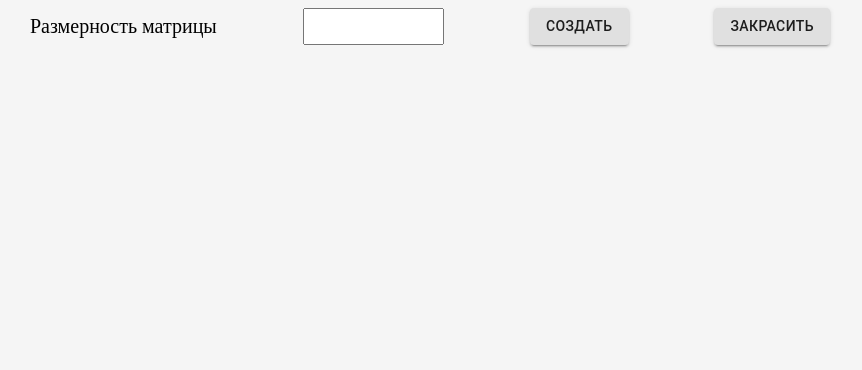
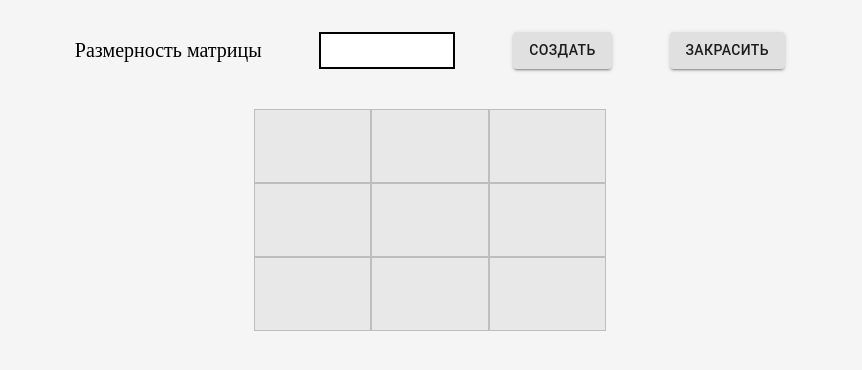
Before and after one commit to SamsonAvakyan/react-game, a React app: page / in a window 1280 px wide. Both pictures are taken after a click on the button "СОЗДАТЬ". Shown: the whole page, without its empty margins (210-1072 px from the left). Built offline with nearby package versions, Linux system fonts and the light colour scheme.

Commit message:
changed styles, refactoring

```diff
--- a/src/components/App.js
+++ b/src/components/App.js
@@ -3,8 +3,8 @@ import React, { useState } from 'react'
 import Button from '@material-ui/core/Button'
 import PlayingField from '../redux/containers/PlayingField'
 
-const App = ({ addCells, cells }) => {
-  const [value, setValue] = useState('')
+const App = ({ addCells, paintCell, cells }) => {
+  const [value, setValue] = useState('3')
 
   const handleSubmit = (e) => {
     e.preventDefault()
@@ -21,19 +21,19 @@ const App = ({ addCells, cells }) => {
       <header className="header">
         <span className="size">Размерность матрицы</span>
         <input
-          className="input"
           type="number"
           min={3}
           max={9}
           onChange={(e) => setValue(e.target.value)}
           value={value}
           required
-          pattern="[0-9]{1}"
         />
         <Button variant="contained" onClick={handleSubmit} type="submit">
           Создать
         </Button>
-        <Button variant="contained">Закрасить</Button>
+        <Button variant="contained" onClick={() => paintCell()}>
+          Закрасить
+        </Button>
       </header>
 
       <PlayingField count={value} cells={cells} />
--- a/src/components/Cell/index.js
+++ b/src/components/Cell/index.js
@@ -2,10 +2,14 @@ import React from 'react'
 
 import './style.css'
 
-const Cell = ({ num, visibilityCell, isActive }) => {
+const Cell = ({ num, visibilityCell, isActive, isPainted }) => {
   return (
-    <div className="row__cell cell" onClick={visibilityCell}>
-      <span className={'cell__num ' + isActive}>{num}</span>
+    <div
+      className={
+        'row__cell ' + (isActive ? isActive + ' ' + isPainted : isActive)
+      }
+      onClick={visibilityCell}>
+      <span>{num}</span>
     </div>
   )
 }
--- a/src/components/Cell/style.css
+++ b/src/components/Cell/style.css
@@ -1,18 +1,31 @@
-.cell {
-  width: 5em;
-  height: 5em;
+.row__cell {
+  width: 9vw;
+  height: 9vh;
   background-color: rgb(232, 232, 232);
   border: 1px solid rgb(190, 190, 190);
   display: flex;
   justify-content: center;
   align-items: center;
+  color: rgb(232, 232, 232);
+  font-size: 20px;
+  transition: 0.7s;
 }
 
-.cell__num {
-  opacity: 0;
-  font-size: 20px;
+.row__cell:hover {
+  background-color: rgba(232, 232, 232, 0.5);
+  transition: 0.7s;
 }
 
-.cell__num_visibility {
-  opacity: 1;
+.row__cell:active {
+  background-color: rgb(255, 255, 255);
 }
+
+.cell_visibility {
+  background-color: rgb(255, 255, 255);
+  color: rgb(0, 0, 0);
+}
+
+.cell_painted {
+  background-color: rgb(13, 32, 96);
+  color: rgb(0, 0, 0);
+}
--- a/src/components/PlayingField/index.js
+++ b/src/components/PlayingField/index.js
@@ -16,7 +16,8 @@ const PlayingField = ({ cells, visibilityCell }) => {
               key={index}
               num={item.num}
               visibilityCell={() => visibilityCell(item.id)}
-              isActive={item.isVisibility ? 'cell__num_visibility' : ''}
+              isActive={item.isVisibility ? 'cell_visibility' : ''}
+              isPainted={item.isPainted ? 'cell_painted' : ''}
             />
           ))}
         </div>
--- a/src/components/PlayingField/style.css
+++ b/src/components/PlayingField/style.css
@@ -6,4 +6,5 @@
 .cells__row {
   display: flex;
   margin: 0 auto;
+  width: auto;
 }
--- a/src/index.css
+++ b/src/index.css
@@ -3,22 +3,24 @@ body {
 }
 
 .container {
-  width: 50em;
+  width: 80vw;
   margin: 0 auto;
 }
 
 .header {
   display: flex;
-  justify-content: space-between;
-  margin-bottom: 5em;
+  justify-content: space-around;
+  padding-top: 3vh;
+  width: 60vw;
+  margin: 0 auto 5vh auto;
 }
 
 .size {
   font-size: 20px;
-
   margin: auto 0;
 }
 
-.input {
-  width: 10em;
+input {
+  width: 10vw;
+  border: 0.15em solid rgb(0, 0, 0);
 }
--- a/src/redux/actions/index.js
+++ b/src/redux/actions/index.js
@@ -10,7 +10,6 @@ export const visibilityCell = (id) => ({
   id,
 })
 
-export const paintCell = (id) => ({
+export const paintCell = () => ({
   type: PAINT_CELL,
-  id,
 })
--- a/src/redux/containers/App.js
+++ b/src/redux/containers/App.js
@@ -1,6 +1,6 @@
 import { connect } from 'react-redux'
 
-import { addCells } from '../actions'
+import { addCells, paintCell } from '../actions'
 import App from '../../components/App'
 
 const mapStateToProps = (state = []) => ({
@@ -9,6 +9,7 @@ const mapStateToProps = (state = []) => ({
 
 const mapDispatchToProps = (dispatch) => ({
   addCells: (dimensions) => dispatch(addCells(dimensions)),
+  paintCell: () => dispatch(paintCell()),
 })
 
 export default connect(mapStateToProps, mapDispatchToProps)(App)
--- a/src/redux/reducers/cells.js
+++ b/src/redux/reducers/cells.js
@@ -24,7 +24,15 @@ const cells = (state = [], action = addCells) => {
       )
 
     case PAINT_CELL:
-      return state.filter((todo) => todo.id !== action.id)
+      return state.map((item) =>
+        item.map((item, index, array) =>
+          item.num == 1 &&
+          (array[index < array.length - 1 ? index + 1 : index - 1].num == 1 ||
+            array[index ? index - 1 : index + 1].num == 1)
+            ? { ...item, isPainted: !item.isPainted }
+            : item
+        )
+      )
     default:
       return state
   }
```
